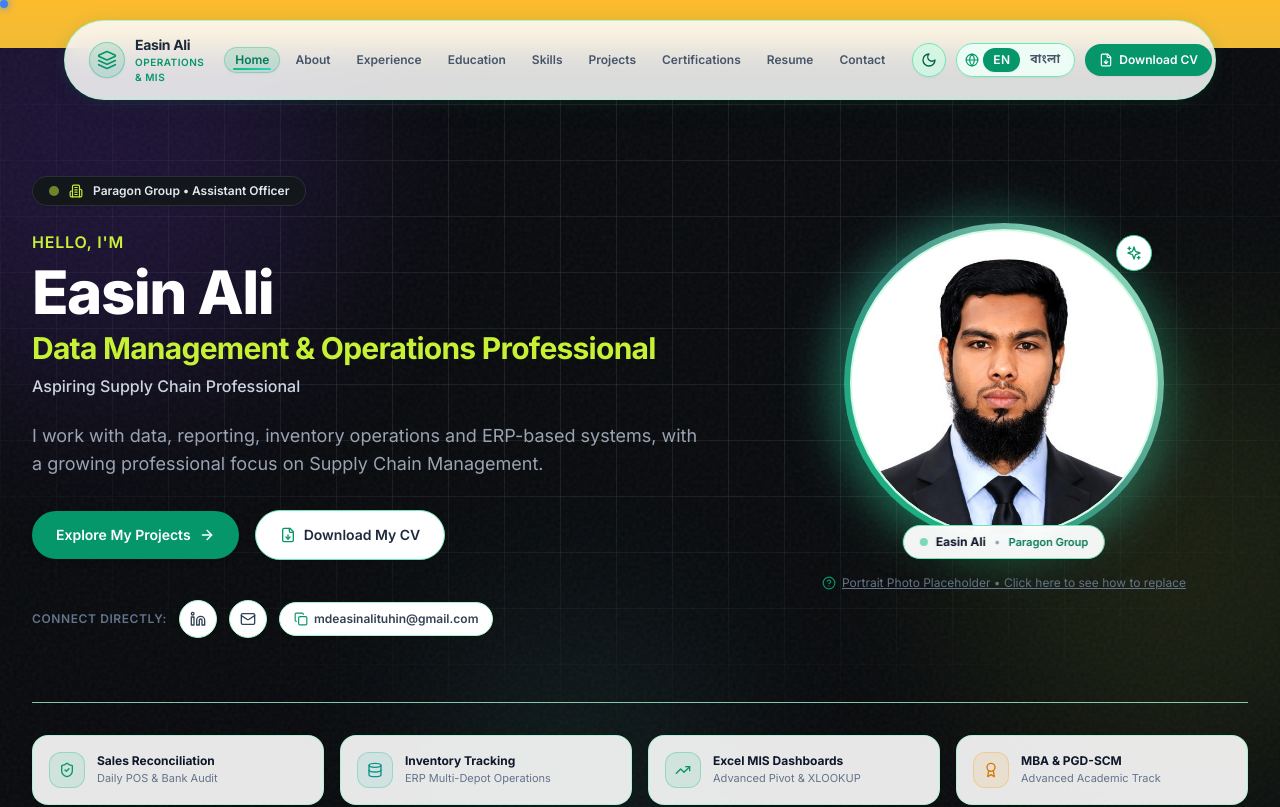
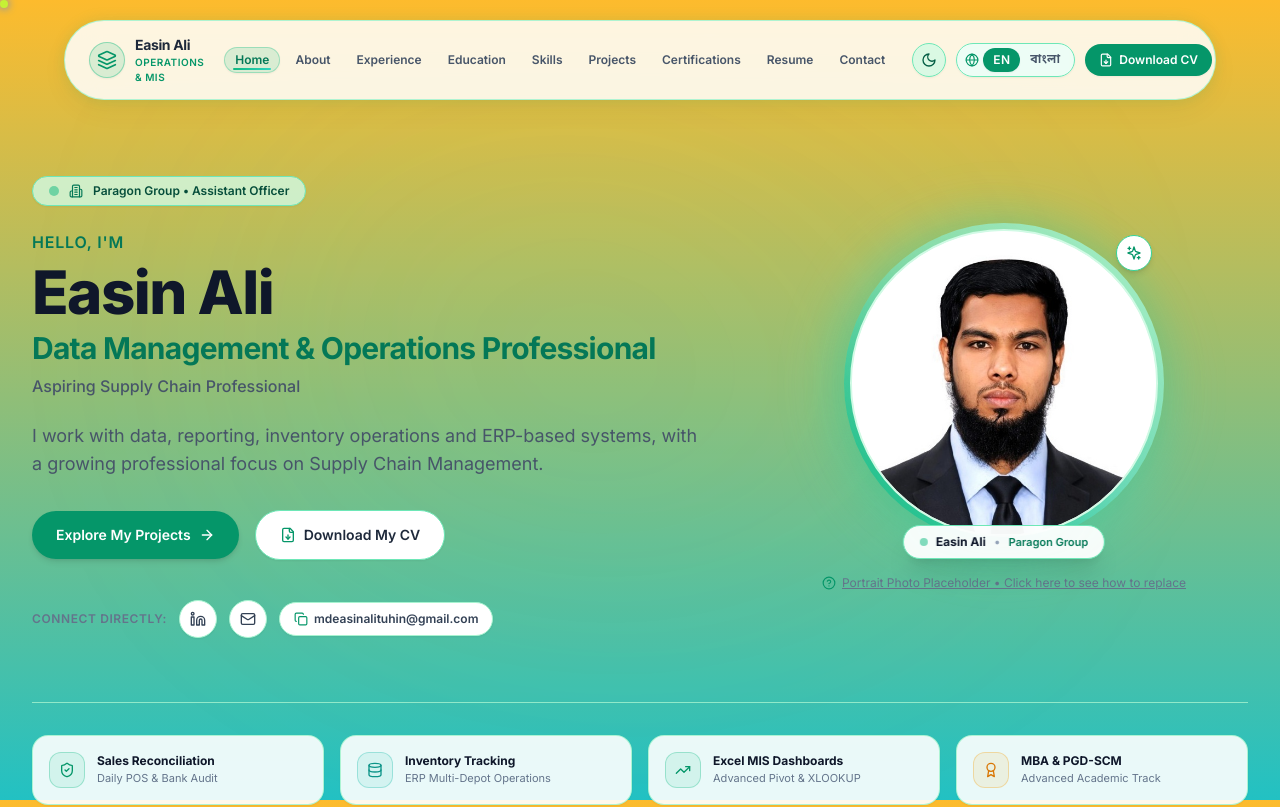
Before and after one commit to Easinali/easin-ali-portfolio, a React (Vite) app: page / in a window 1280 px wide. Shown: the top 807 px of the page. Built offline with nearby package versions, Linux system fonts and the light colour scheme.

Commit message:
revert: restore clean previous layout and adopt reference lime & ink color palette

```diff
--- a/src/sections/Hero.tsx
+++ b/src/sections/Hero.tsx
@@ -19,45 +19,44 @@ export const Hero: React.FC = () => {
   const isBn = language === 'bn';
 
   return (
-    <section id="home" className="relative min-h-[92vh] pt-24 pb-16 md:pt-32 md:pb-24 overflow-hidden flex items-center bg-[#07090C] text-[#EDEEF0]">
-      {/* Background elements directly from reference template */}
-      <div className="noise" />
-      <div className="grid-bg" />
-      <div className="orb w-[500px] h-[500px] -top-40 -left-40 bg-[rgba(124,58,237,0.35)]" />
-      <div className="orb w-[450px] h-[450px] top-1/3 -right-32 bg-[rgba(198,241,53,0.18)]" />
-      <div className="orb w-[300px] h-[300px] bottom-0 left-1/3 bg-[rgba(94,234,212,0.15)]" />
+    <section id="home" className="relative pt-24 pb-16 md:pt-32 md:pb-24 overflow-hidden">
+      {/* Subtle Background Accent Lighting */}
+      <div
+        aria-hidden="true"
+        className="absolute top-1/3 left-1/2 -translate-x-1/2 -translate-y-1/2 w-[750px] h-[450px] rounded-full blur-[140px] pointer-events-none opacity-40 bg-gradient-to-tr from-emerald-400/25 via-teal-300/20 to-transparent dark:from-electricBlue/20 dark:via-highlightBlue/15 dark:to-transparent"
+      />
 
-      <div className="max-w-7xl mx-auto px-4 sm:px-6 lg:px-8 relative z-10 w-full">
+      <div className="max-w-7xl mx-auto px-4 sm:px-6 lg:px-8 relative z-10">
         <div className="grid grid-cols-1 lg:grid-cols-12 gap-12 lg:gap-8 items-center">
           {/* Left Column: Headline, Bio & CTAs (7 cols) */}
           <div className="lg:col-span-7 space-y-6 text-center lg:text-left">
             {/* Corporate Badge */}
-            <div className="inline-flex items-center gap-2.5 px-4 py-1.5 rounded-full bg-[#13161B] border border-white/10 shadow-sm backdrop-blur-md">
-              <span className="w-2.5 h-2.5 rounded-full bg-[#C6F135] animate-pulse" />
-              <Building2 className="w-3.5 h-3.5 text-[#C6F135]" />
-              <span className="text-xs font-semibold text-slate-200">
+            <div className="inline-flex items-center gap-2.5 px-4 py-1.5 rounded-full bg-emerald-100/80 dark:bg-navyBlue/90 border border-emerald-300 dark:border-borderNavy shadow-sm backdrop-blur-md">
+              <span className="w-2.5 h-2.5 rounded-full bg-emerald-500 animate-pulse" />
+              <Building2 className="w-3.5 h-3.5 text-emerald-700 dark:text-highlightBlue" />
+              <span className="text-xs font-semibold text-emerald-900 dark:text-slate-200">
                 {t.hero.companyBadge}
               </span>
             </div>
 
             {/* Greeting & Main Headline */}
             <div className="space-y-2">
-              <p className="text-sm md:text-base font-semibold text-[#C6F135] tracking-wider uppercase">
+              <p className="text-sm md:text-base font-semibold text-emerald-700 dark:text-highlightBlue tracking-wider uppercase">
                 {t.hero.greeting}
               </p>
-              <h1 className="text-4xl sm:text-5xl md:text-6xl font-extrabold text-white tracking-tight leading-tight">
+              <h1 className="text-4xl sm:text-5xl md:text-6xl font-extrabold text-slate-900 dark:text-white tracking-tight leading-tight">
                 {language === 'bn' ? profileData.nameBn : profileData.name}
               </h1>
-              <h2 className="text-xl sm:text-2xl md:text-3xl font-bold text-[#C6F135] tracking-tight">
+              <h2 className="text-xl sm:text-2xl md:text-3xl font-bold text-emerald-700 dark:text-highlightBlue tracking-tight">
                 {t.hero.role}
               </h2>
-              <p className="text-sm sm:text-base text-slate-300 font-medium">
+              <p className="text-sm sm:text-base text-slate-600 dark:text-slate-300 font-medium">
                 {t.hero.subRole}
               </p>
             </div>
 
             {/* Supporting Text */}
-            <p className="text-base sm:text-lg text-[#9AA3B2] leading-relaxed max-w-2xl mx-auto lg:mx-0">
+            <p className="text-base sm:text-lg text-slate-600 dark:text-secondaryText leading-relaxed max-w-2xl mx-auto lg:mx-0">
               {t.hero.supportingText}
             </p>
 
--- a/src/styles/index.css
+++ b/src/styles/index.css
@@ -18,11 +18,11 @@
     transition: background 0.4s ease, color 0.4s ease;
   }
 
-  /* Dark Navy Theme when .dark class is active on html */
+  /* Dark Theme from Reference */
   html.dark body {
-    background: #101827;
+    background: #07090C;
     background-attachment: fixed;
-    color: #FFFFFF;
+    color: #EDEEF0;
   }
 }
 
--- a/tailwind.config.js
+++ b/tailwind.config.js
@@ -8,30 +8,33 @@ export default {
   theme: {
     extend: {
       colors: {
+        // Reference Theme Tokens (Dark & Lime Accent)
+        ink: '#0B0D10',
+        cardDark: '#13161B',
+        card2Dark: '#1A1F26',
+        lime: '#C6F135',
+        violet2: '#7C3AED',
+        mint: '#5EEAD4',
+
         // Dark theme tokens
-        darkNavy: '#101827',
-        navyBlue: '#172338',
-        cardNavy: '#1a263c',
-        borderNavy: '#283955',
-        electricBlue: '#3B82F6',
-        highlightBlue: '#75B8FF',
-        primaryText: '#FFFFFF',
-        secondaryText: '#CBD5E1',
-
-        // Custom Vibrant Theme tokens
-        limeHighlight: '#C6F135',
-        radialBlue: '#3F5EFB',
-        radialPink: '#FC466B',
+        darkNavy: '#0B0D10',          // #0B0D10 ink background
+        navyBlue: '#13161B',          // #13161B dark card background
+        cardNavy: '#1A1F26',          // #1A1F26 deeper card
+        borderNavy: 'rgba(255, 255, 255, 0.08)',
+        electricBlue: '#C6F135',      // Accent color lime
+        highlightBlue: '#C6F135',     // Accent color lime
+        primaryText: '#EDEEF0',
+        secondaryText: '#9AA3B2',
 
         // Light Green theme tokens
-        lightGreenBg: '#C6F135',      // Lime vibrant background
-        lightGreenPanel: '#d4f558',   // Slightly deeper panel
-        lightGreenCard: '#FFFFFF',    // Clean card surface
-        lightGreenBorder: '#aee81e',  // Lime border
-        lightGreenText: '#101827',    // High-contrast dark text
-        lightGreenMuted: '#374151',   // Muted text
-        emeraldAccent: '#C6F135',     // Accent
-        emeraldHighlight: '#C6F135',  // Highlight
+        lightGreenBg: '#F6F6F3',      // Soft off-white
+        lightGreenPanel: '#FFFFFF',
+        lightGreenCard: '#FFFFFF',
+        lightGreenBorder: 'rgba(0, 0, 0, 0.08)',
+        lightGreenText: '#0B0D10',
+        lightGreenMuted: '#5B6573',
+        emeraldAccent: '#C6F135',
+        emeraldHighlight: '#C6F135',
       },
       fontFamily: {
         sans: ['Inter', 'Hind Siliguri', 'sans-serif'],
```
